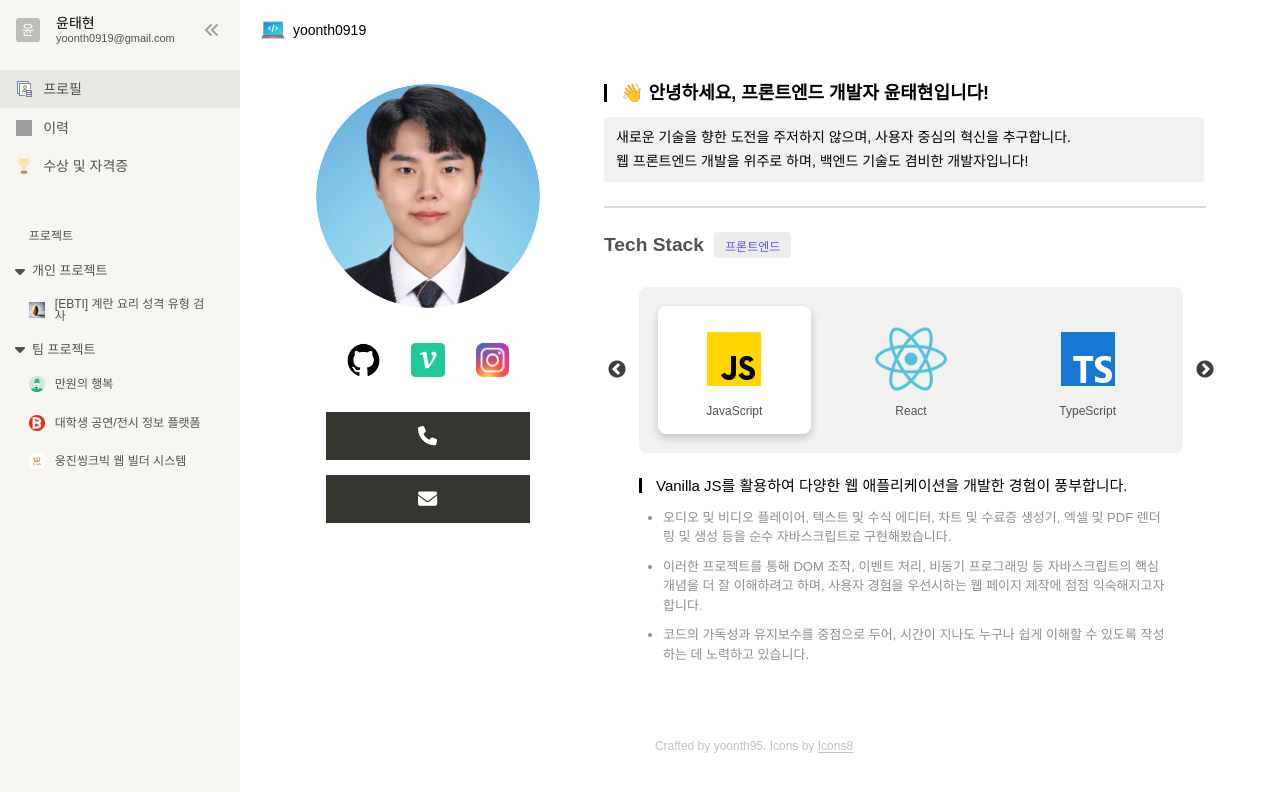
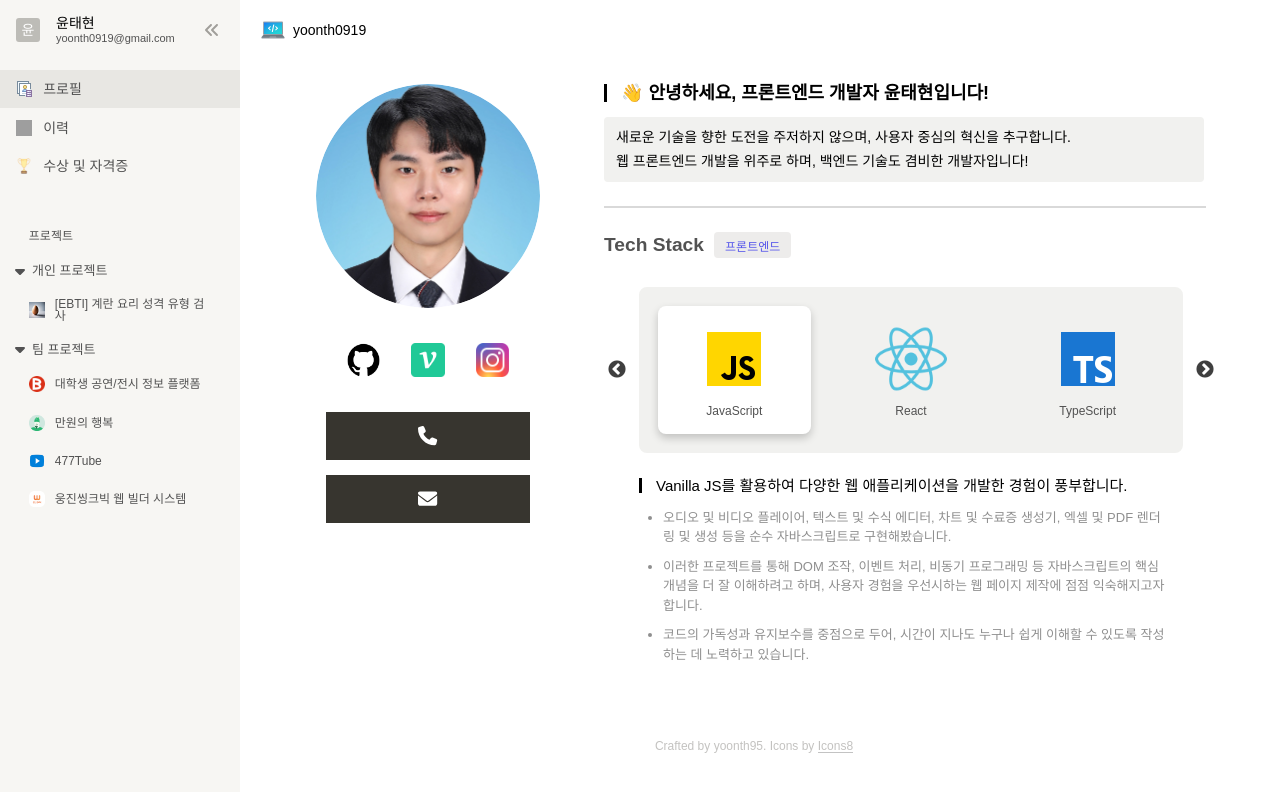
Before and after one commit to yoonth95/portfolio, a React (Vite) app: page / in a window 1280 px wide. Shown: the top 792 px of the page. Built offline with nearby package versions, Linux system fonts and the light colour scheme; grey boxes are pictures that could not be loaded; a web font is replaced by a local one.

Commit message:
Add: 유튜브 클론코딩 프로젝트 추가

```diff
--- a/src/data/projectList.ts
+++ b/src/data/projectList.ts
@@ -7,7 +7,7 @@ import {
   happymanwonMain,
   happymanwonArchitecture,
   happymanwonApi,
-  happymanwonErp,
+  happymanwonErd,
   beta,
   betaTumbnail,
   betaMain,
@@ -17,7 +17,10 @@ import {
   webBuilderMain,
   webBuilderArchitecture,
   webBuilderApi,
-  webBuilderErp,
+  webBuilderErd,
+  youtubeCloneThumbnail,
+  youtubeCloneIcon,
+  youtubeCloneMain,
 } from "@/assets/images";
 
 const projectList = [
@@ -45,37 +48,10 @@ const projectList = [
   },
   {
     projectId: 2,
-    name: "happymanwon",
-    type: "팀 프로젝트",
-    thumbnail: happymanwonThumbnail,
-    date: "2023-10 ~ 2023-12",
-    techStack: [
-      ["React", "#d3e5ef"],
-      ["TypeScript", "#c8ecf1"],
-      ["Styled-Components", "#dbeddb"],
-      ["Tanstack Query", "#ffe494"],
-      ["Zustand", "#c7c7c7"],
-    ],
-    icon: happymanwon,
-    title: "만원의 행복",
-    introduction: "한 푼이라도 아쉬운 사람들을 위한 착한 가게 소개 웹 서비스",
-    team: "기획 및 디자이너 1명, FrontEnd 2명, BackEnd 3명",
-    projectMainImg: happymanwonMain,
-    siteLink: "https://happy-manwon.vercel.app",
-    github: ["https://github.com/happymanwon/Frontend"],
-    figma: [],
-    architecture: happymanwonArchitecture,
-    intention:
-      "고물가와 고금리로 인해 국민들의 생활비 부담이 증가하여 만원으로 할 수 있는 것이 매우 제한적입니다. 이러한 사회적 흐름에 발맞춰, 단돈 만원으로 저렴하게 이용할 수 있는 착한 가게 들을 알려주는 공공 서비스를 개발 했습니다.",
-    api: happymanwonApi,
-    erp: happymanwonErp,
-  },
-  {
-    projectId: 3,
     name: "beta-beta",
     type: "팀 프로젝트",
     thumbnail: betaTumbnail,
-    date: "2023-12 ~ 2024-01",
+    date: "2023-12 ~ 2024-02",
     techStack: [
       ["React", "#d3e5ef"],
       ["TypeScript", "#c8ecf1"],
@@ -101,10 +77,60 @@ const projectList = [
     intention:
       "분산된 정보와 홍보의 어려움으로 예체능 분야의 대학생들의 졸업 작품 또는 정기 행사에 관심과 주목을 받기 어려운 상황에서 효과적으로 소개하고 홍보할 수 있는 플랫폼을 개발 했습니다.",
     api: "",
-    erp: "",
+    erd: "",
+  },
+  {
+    projectId: 3,
+    name: "happymanwon",
+    type: "팀 프로젝트",
+    thumbnail: happymanwonThumbnail,
+    date: "2023-11 ~ 2023-12",
+    techStack: [
+      ["React", "#d3e5ef"],
+      ["TypeScript", "#c8ecf1"],
+      ["Styled-Components", "#dbeddb"],
+      ["Tanstack Query", "#ffe494"],
+      ["Zustand", "#c7c7c7"],
+    ],
+    icon: happymanwon,
+    title: "만원의 행복",
+    introduction: "한 푼이라도 아쉬운 사람들을 위한 착한 가게 소개 웹 서비스",
+    team: "기획 및 디자이너 1명, FrontEnd 2명, BackEnd 3명",
+    projectMainImg: happymanwonMain,
+    siteLink: "https://happy-manwon.vercel.app",
+    github: ["https://github.com/happymanwon/Frontend"],
+    figma: [],
+    architecture: happymanwonArchitecture,
+    intention:
+      "고물가와 고금리로 인해 국민들의 생활비 부담이 증가하여 만원으로 할 수 있는 것이 매우 제한적입니다. 이러한 사회적 흐름에 발맞춰, 단돈 만원으로 저렴하게 이용할 수 있는 착한 가게 들을 알려주는 공공 서비스를 개발 했습니다.",
+    api: happymanwonApi,
+    erd: happymanwonErd,
   },
   {
     projectId: 4,
+    name: "477Tube",
+    type: "팀 프로젝트",
+    thumbnail: youtubeCloneThumbnail,
+    date: "2023-11 ~ 2023-11",
+    techStack: [
+      ["React", "#d3e5ef"],
+      ["TypeScript", "#c8ecf1"],
+      ["Tanstack Query", "#ffe494"],
+      ["Zustand", "#c7c7c7"],
+      ["Supabase", "#3ecf8e"],
+    ],
+    icon: youtubeCloneIcon,
+    title: "477Tube",
+    introduction: "유튜브 클론 사이트",
+    team: "총 3명 / 기획 및 FrontEnd 3명, BackEnd 1명",
+    projectMainImg: youtubeCloneMain,
+    siteLink: "https://477tube.netlify.app",
+    github: ["https://github.com/FESP-TEAM-1/477Tube-project"],
+    figma: [],
+    intention: "Zustand, TanstackQuery, Supabase, YouTube Data API 를 활용하여 동영상 시청이 가능한 반응형 웹 사이트 제작",
+  },
+  {
+    projectId: 5,
     name: "web-builder",
     type: "팀 프로젝트",
     thumbnail: webBuilderThumbnail,
@@ -131,7 +157,7 @@ const projectList = [
     architecture: webBuilderArchitecture,
     intention: "개발자나 퍼블리셔가 아닌 누구나 쉽고 빠르게 상세 페이지를 제작 할 수 있는 웹 빌더 시스템을 개발 했습니다.",
     api: webBuilderApi,
-    erp: webBuilderErp,
+    erd: webBuilderErd,
   },
 ];
 
--- a/src/data/sidebarInfo.ts
+++ b/src/data/sidebarInfo.ts
@@ -1,4 +1,4 @@
-import { profile, career, trophy, beta, egg, happymanwon, webBuilder } from "@/assets/images";
+import { profile, career, trophy, beta, egg, happymanwon, webBuilder, youtubeCloneIcon } from "@/assets/images";
 
 const tabList = [
   { icon: profile, title: "프로필", link: "/" },
@@ -11,9 +11,10 @@ const projectTabList = [
   {
     type: "팀 프로젝트",
     projects: [
-      { icon: happymanwon, title: "만원의 행복", link: "/project/2" },
-      { icon: beta, title: "대학생 공연/전시 정보 플랫폼", link: "/project/3" },
-      { icon: webBuilder, title: "웅진씽크빅 웹 빌더 시스템", link: "/project/4" },
+      { icon: beta, title: "대학생 공연/전시 정보 플랫폼", link: "/project/2" },
+      { icon: happymanwon, title: "만원의 행복", link: "/project/3" },
+      { icon: youtubeCloneIcon, title: "477Tube", link: "/project/4" },
+      { icon: webBuilder, title: "웅진씽크빅 웹 빌더 시스템", link: "/project/5" },
     ],
   },
 ];
```
